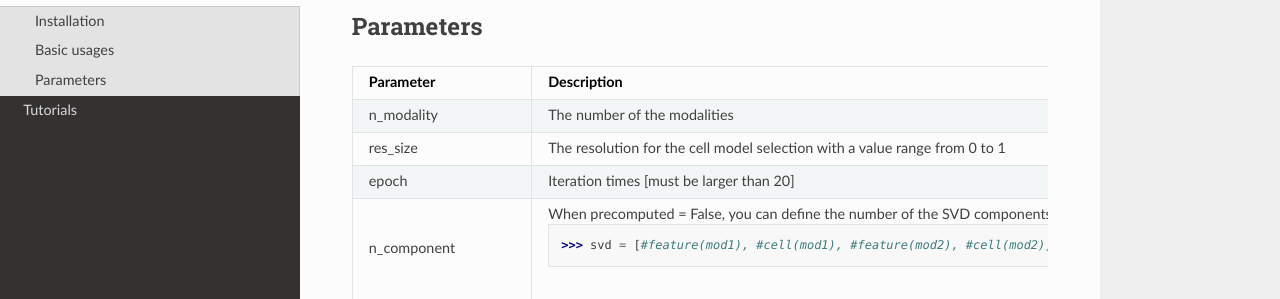
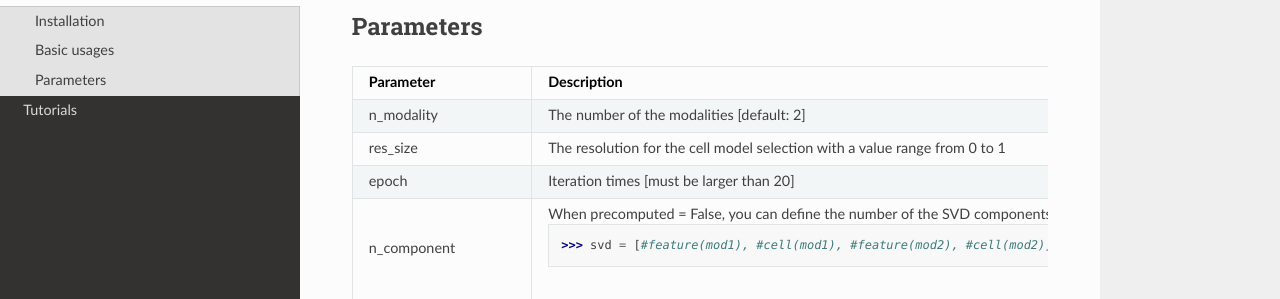
Before and after one commit to maxxxxxxxin/rtd-tutorial, a Sphinx documentation site: the page built from docs/source/usage.rst, in a window 1280 px wide and 900 px high, scrolled down 561 px. Shown: the part 160-459 px from the top of the window. Built offline with Sphinx 7.4.7 and the Read the Docs theme 2.0.0, drawn with Linux system fonts in a browser that asks for light colours; pages that are not in the unit, such as notebooks, are missing from menus.

Commit message:
Update usage.rst

```diff
--- a/docs/source/usage.rst
+++ b/docs/source/usage.rst
@@ -43,7 +43,7 @@ Parameters
    * - Parameter
      - Description
    * - n_modality
-     - The number of the modalities
+     - The number of the modalities [default: 2]
    * - res_size
      - The resolution for the cell model selection with a value range from 0 to 1
    * - epoch
```
